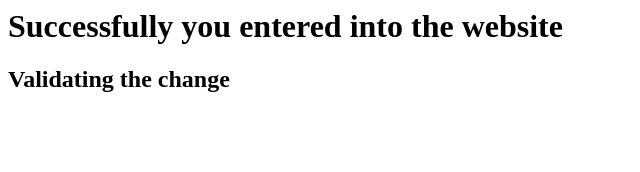
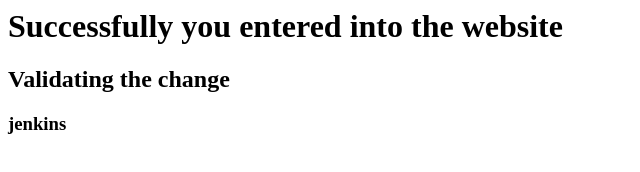
Before and after one commit to anand1192/JenkinsECS, a plain HTML site: page index.html in a window 1280 px wide. Shown: the full height of the page, 0-640 px from the left. Drawn offline with Linux system fonts and the light colour scheme.

Commit message:
Update index.html

```diff
--- a/index.html
+++ b/index.html
@@ -5,5 +5,6 @@
 	<body>
 		<h1>Successfully you entered into the website</h1>
 		<h2>Validating the change</h2>
+		<h3>jenkins</h3>
 	</body>
 </html>
```
